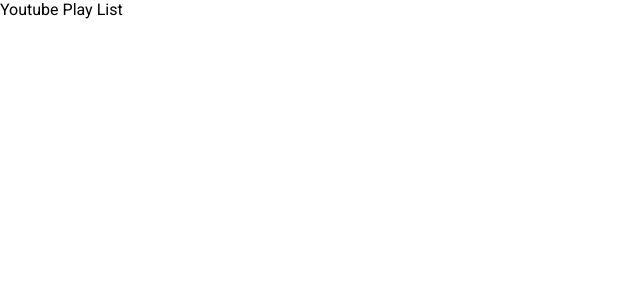
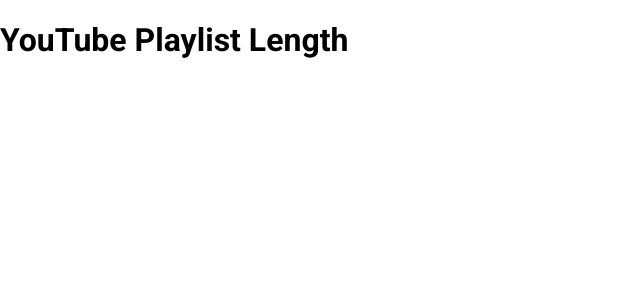
Before and after one commit to JacobSobolev/youtube-playlist-length, a React (Create React App) app: page / in a window 1280 px wide. Shown: the top 300 px of the page, without its empty margins (0-640 px from the left). Built offline with nearby package versions, Linux system fonts and the light colour scheme.

Commit message:
header component init

```diff
--- a/src/components/App.js
+++ b/src/components/App.js
@@ -1,9 +1,11 @@
+import React from 'react';
 import './App.css';
+import Header from './Header/Header';
 
 function App() {
   return (
     <div>
-      Youtube Play List
+      <Header />
     </div>
   );
 }
--- /dev/null
+++ b/src/components/Header/Header.jsx
@@ -0,0 +1,14 @@
+import React from "react";
+import "./Header.css";
+
+function Header() {
+  return (
+    <header>
+      <h1>
+        YouTube Playlist Length
+      </h1>
+    </header>
+  );
+}
+
+export default Header;
```
Also changed, not shown: src/components/Header/Header.css (added).
